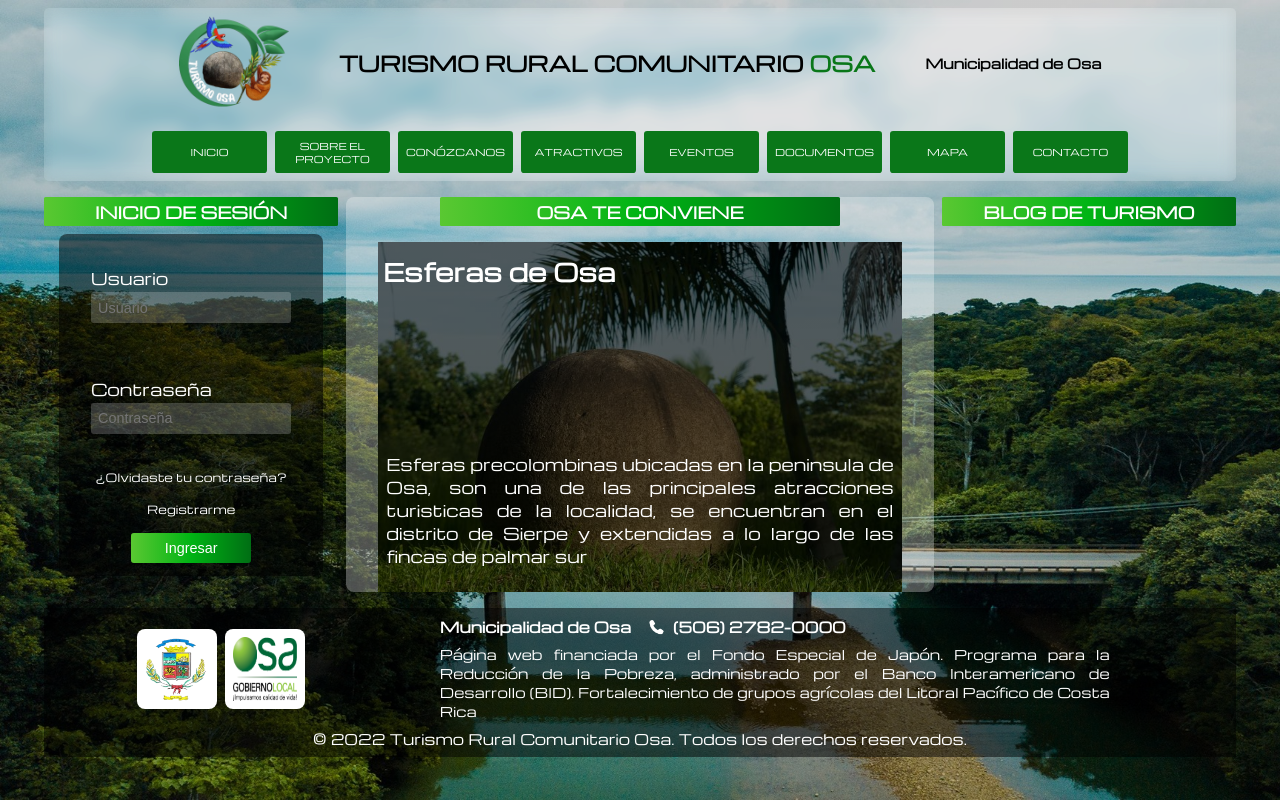
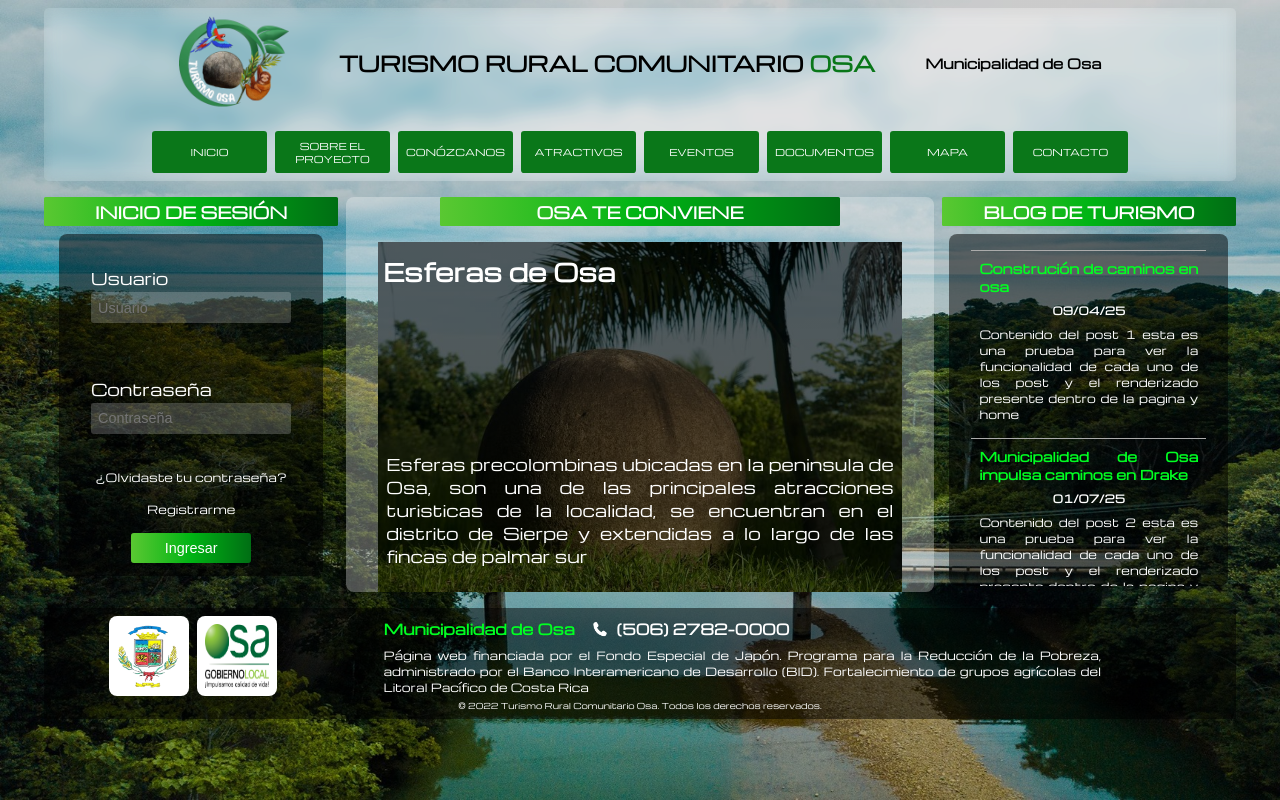
Before and after one commit to RolDev-22/page_turismo_osa, a React (Create React App) app: page / in a window 1280 px wide. Built offline with nearby package versions, Linux system fonts and the light colour scheme; the HTML template or start-up script is replaced by a standard one; a web font is replaced by a local one.

Commit message:
Se agrega el componente de Bloger y sus post, se modifica el css adaptable para el componente y subcomponente

```diff
--- /dev/null
+++ b/src/components/Blogger/Blog.jsx
@@ -0,0 +1,72 @@
+import React, { useState, useEffect } from "react";
+import Post from "./Post";
+
+const Blog = () => {
+  const [active, setActive] = useState(false);
+
+  const postList = [
+    {
+      id: 1,
+      title: "Construción de caminos en osa",
+      content:
+        "Contenido del post 1 esta es una prueba para ver la funcionalidad de cada uno de los post y el renderizado presente dentro de la pagina y home",
+      fecha: "09/04/25",
+    },
+    {
+      id: 2,
+      title: "Municipalidad de Osa impulsa caminos en Drake",
+      content:
+        "Contenido del post 2 esta es una prueba para ver la funcionalidad de cada uno de los post y el renderizado presente dentro de la pagina y home",
+      fecha: "01/07/25",
+    },
+    {
+      id: 3,
+      title: "Incremento del 8% del turismo rural en la localidad de Osa",
+      content:
+        "Contenido del post 3 esta es una prueba para ver la funcionalidad de cada uno de los post y el renderizado presente dentro de la pagina y home",
+      fecha: "20/02/25",
+    },
+    {
+      id: 4,
+      title: "Reconocimiento de la del ICT para la localidad de Osa",
+      content:
+        "Contenido del post 4 esta es una prueba para ver la funcionalidad de cada uno de los post y el renderizado presente dentro de la pagina y home",
+      fecha: "30/07/25",
+    },
+    {
+      id: 5,
+      title: "Uvita se convierte en un destino turístico más activo en OSA",
+      content:
+        "Contenido del post 5 esta es una prueba para ver la funcionalidad de cada uno de los post y el renderizado presente dentro de la pagina y home",
+      fecha: "11/06/25",
+    },
+    {
+      id: 6,
+      title:
+        "Ciudad cortes se convierte en el primer cantón de Osa para el turismo industrial",
+      content:
+        "Contenido del post 6 esta es una prueba para ver la funcionalidad de cada uno de los post y el renderizado presente dentro de la pagina y home",
+      fecha: "1/08/25",
+    },
+  ];
+
+  useEffect(() => {
+    postList.length > 0 ? setActive(false) : setActive(true);
+  }, [postList.length]);
+
+  return (
+    <div className="container-blog styled-shared2">
+      <h4 style={{ display: active ? "flex" : "none" }}>Sin post activos</h4>
+      {postList.map((post) => (
+        <Post
+          key={post.id}
+          title={post.title}
+          content={post.content}
+          fecha={post.fecha}
+        />
+      ))}
+    </div>
+  );
+};
+
+export default Blog;
--- /dev/null
+++ b/src/components/Blogger/Post.jsx
@@ -0,0 +1,13 @@
+import React from "react";
+
+const Post = ({ title, content, fecha }) => {
+  return (
+    <div className="box-post">
+      <h4>{title}</h4>
+      <h6>{fecha}</h6>
+      <p>{content}</p>
+    </div>
+  );
+};
+
+export default Post;
--- a/src/pages/Home.js
+++ b/src/pages/Home.js
@@ -1,6 +1,7 @@
 import React from "react";
 import Login from "../components/Login/Login";
 import Jumbotron from "../components/Jumbotron/Jumbotron";
+import Blog from "../components/Blogger/Blog";
 
 const Home = () => {
   return (
@@ -15,6 +16,7 @@
       </div>
       <div className="box box-blog">
         <h3>Blog de turismo</h3>
+        <Blog />
       </div>
     </div>
   );
--- a/src/styles/Components.style.css
+++ b/src/styles/Components.style.css
@@ -11,7 +11,7 @@
 /*Estilado del header*/
 .container-header {
   width: 95%;
-  min-width: 315px;
+  min-width: 280px;
   display: flex;
   flex-direction: column;
   margin-top: 0.5em;
@@ -148,7 +148,7 @@
 /*Estilado del footer*/
 .container-footer {
   width: 95%;
-  min-width: 315px;
+  min-width: 280px;
   display: flex;
   flex-direction: column;
   color: white;
@@ -187,7 +187,7 @@
 }
 
 .container-footer-top .footer-right {
-  width: 70%;
+  width: 90%;
   text-align: justify;
 }
 
@@ -206,6 +206,10 @@
   font-size: 0.9em;
 }
 
+.container-footer .footer-right h4:nth-child(1) {
+  color: rgb(0, 255, 34);
+}
+
 .container-footer .footer-right h4 img {
   width: 1.3em;
   height: 1.3em;
@@ -213,12 +217,13 @@
 
 .container-footer .footer-right h5 {
   font-weight: 100;
+  font-size: 0.7em;
 }
 
 .container-footer-button {
   margin-top: 0.5em;
   text-align: center;
-  font-size: 0.9em;
+  font-size: 0.5em;
 }
 
 /*Estilado del Login*/
@@ -345,6 +350,46 @@
   object-fit: fill;
 }
 
+/*Estilado del Blog*/
+.container-blog {
+  width: 95%;
+  display: flex;
+  flex-direction: column;
+  align-items: center;
+  justify-content: start;
+  color: white;
+  max-height: 22em;
+  min-width: 230px;
+  margin-top: 0.5em;
+  row-gap: 0.5em;
+  padding: 1em;
+  border-radius: 0.5em;
+  overflow-y: scroll;
+}
+
+.box-post {
+  width: 95%;
+  display: flex;
+  flex-direction: column;
+  align-items: center;
+  justify-content: center;
+  text-align: justify;
+  row-gap: 0.5em;
+  padding: 0.5em;
+  border-top: 1px inset white;
+}
+
+.box-post h4 {
+  text-align: justify;
+  font-size: 0.8em;
+  color: rgb(0, 255, 34);
+}
+
+.box-post p {
+  text-align: justify;
+  font-size: 0.7em;
+}
+
 /*Media Queries*/
 
 /*Media queries Tablet*/
--- a/src/styles/Pages.style.css
+++ b/src/styles/Pages.style.css
@@ -2,6 +2,7 @@
   display: flex;
   flex-direction: column;
   width: 95%;
+  row-gap: 1em;
 }
 
 .box {
```
